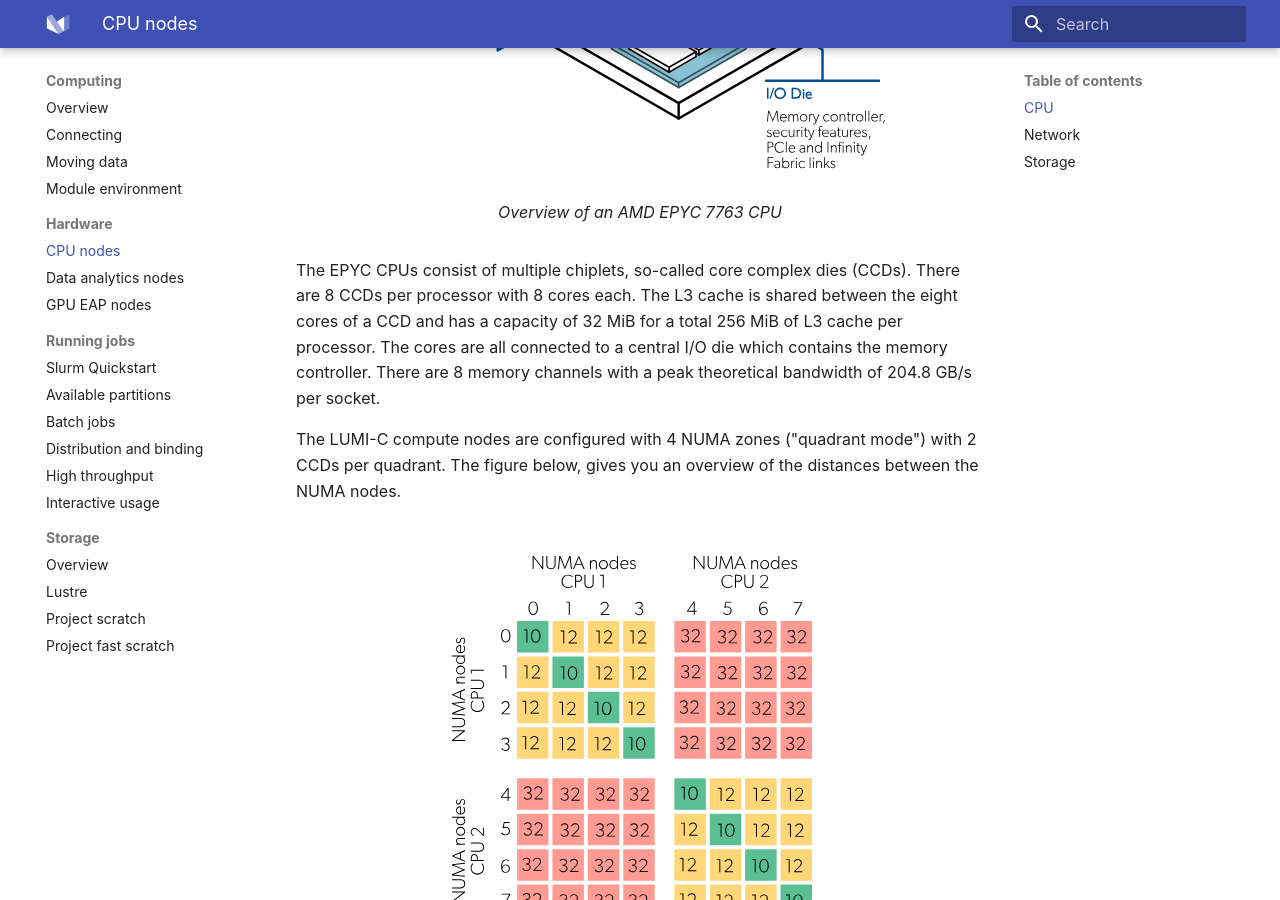
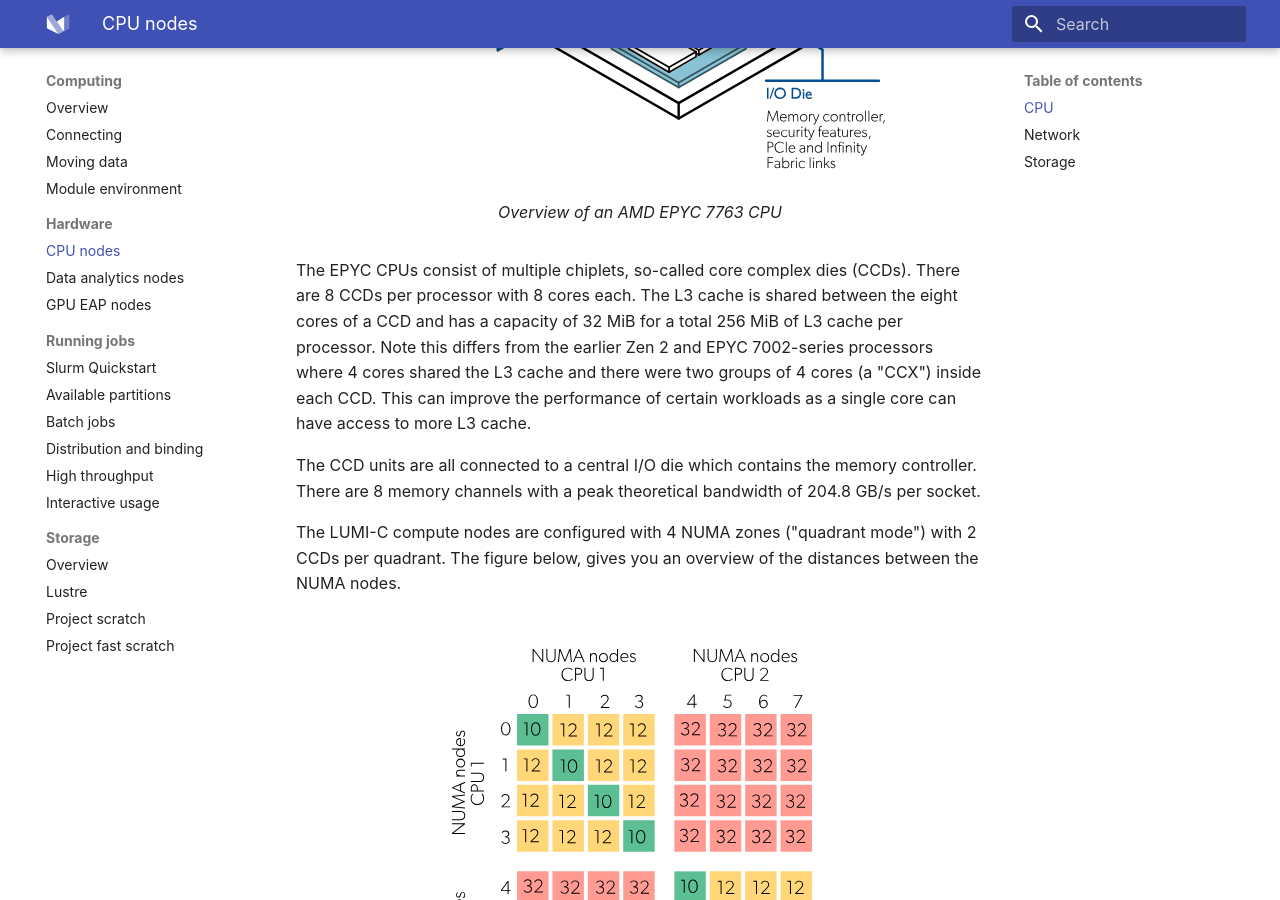
Before and after one commit to Lumi-supercomputer/lumi-userguide, an MkDocs documentation site: the page built from docs/computing/systems/lumic.md, in a window 1280 px wide and 900 px high, scrolled down 1193 px. Built offline with MkDocs 1.6.1 and Material for MkDocs 9.7.7, drawn with Linux system fonts in a browser that asks for light colours; some of the changed text lies outside the part shown.

Commit message:
Fixes to LUMI-C description more L3 cache vs Zen2

```diff
--- a/docs/computing/systems/lumic.md
+++ b/docs/computing/systems/lumic.md
@@ -36,7 +36,9 @@ cache.
 The EPYC CPUs consist of multiple chiplets, so-called core complex dies
 (CCDs). There are 8 CCDs per processor with 8 cores each. The L3 cache is shared
 between the eight cores of a CCD and has a capacity of 32 MiB for a total 256
-MiB of L3 cache per processor. The cores are all connected to a central I/O die
+MiB of L3 cache per processor. Note this differs from the earlier Zen 2 and EPYC 7002-series processors where 4 cores shared the L3 cache and there were two groups of 4 cores (a "CCX") inside each CCD. This can improve the performance of certain workloads as a single core can have access to more L3 cache.
+
+The CCD units are all connected to a central I/O die
 which contains the memory controller. There are 8 memory channels with a peak
 theoretical bandwidth of 204.8 GB/s per socket.
 
```
Also changed, not shown: other parts of docs/computing/systems/lumic.md (+1 -1 lines).
